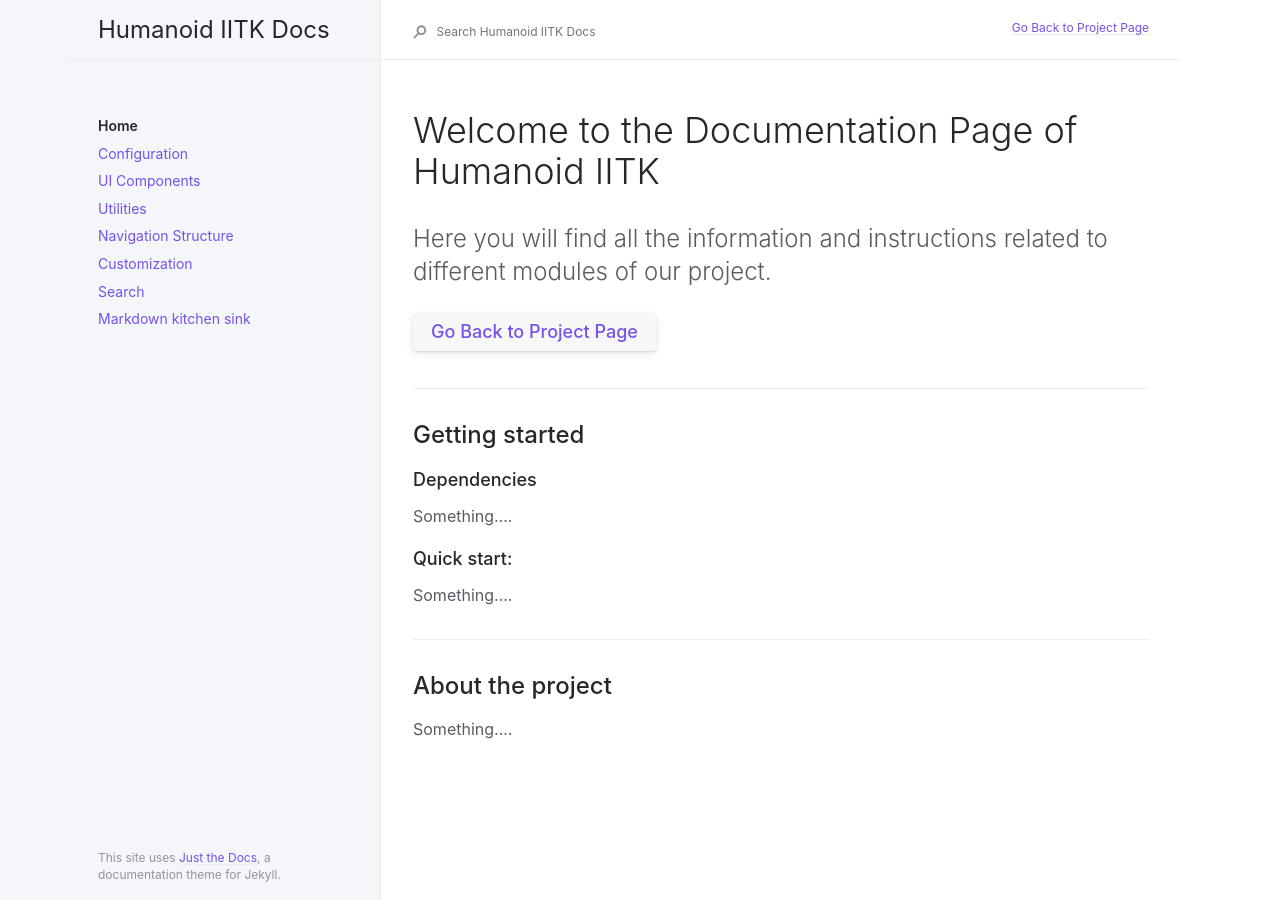
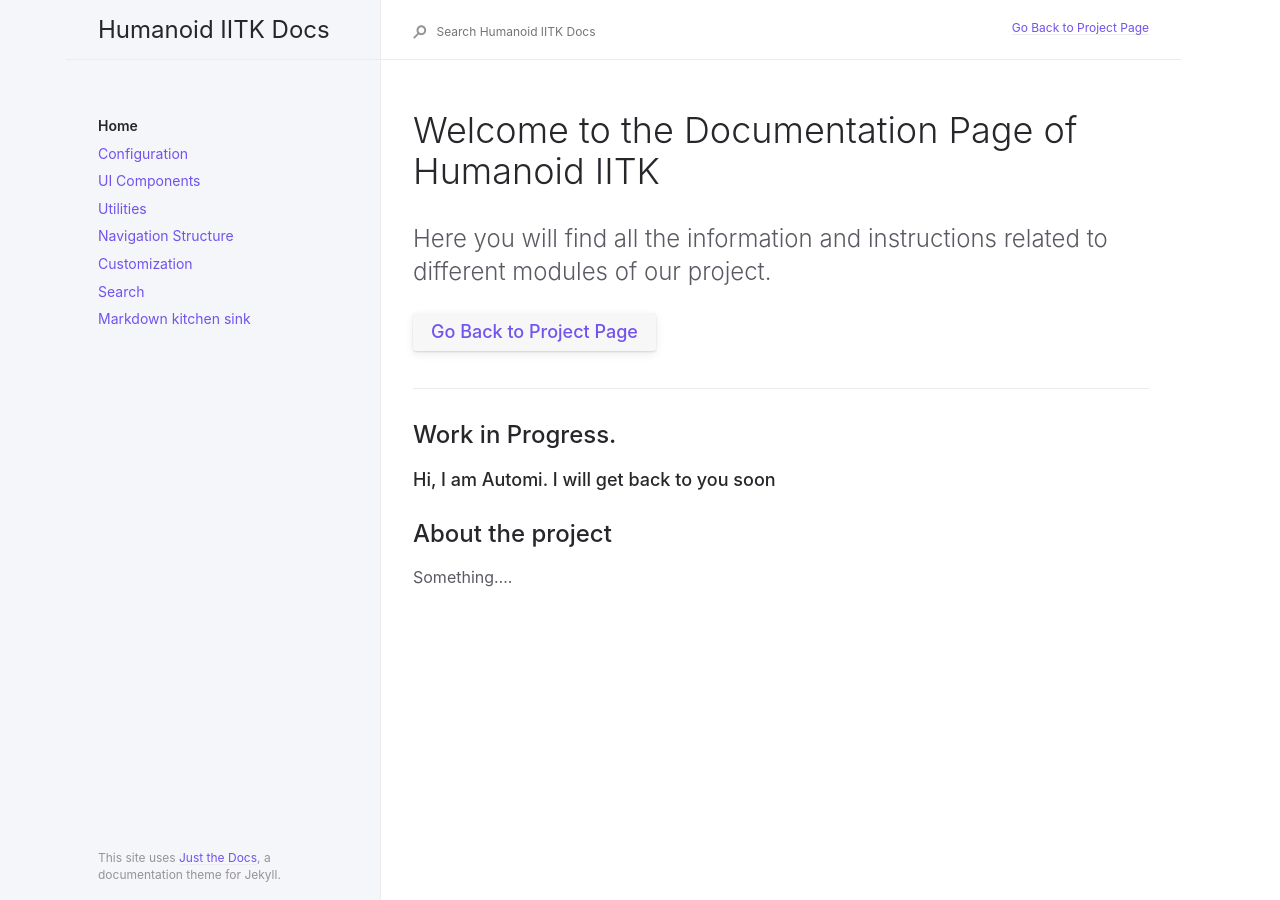
Before and after one commit to DeepankurK/docs, a Jekyll site: the page built from index.md, in a window 1280 px wide. Built offline with Jekyll 4.4.1, drawn with Linux system fonts in a browser that asks for light colours.

Commit message:
Update index.md

```diff
--- a/index.md
+++ b/index.md
@@ -16,16 +16,10 @@ Here you will find all the information and instructions related to different mod
 
 ---
 
-## Getting started
-### Dependencies
+## Work in Progress.
+### Hi, I am Automi. I will get back to you soon
 
-Something....
 
-### Quick start:
-
-Something....
-
----
 
 ## About the project
 
```
